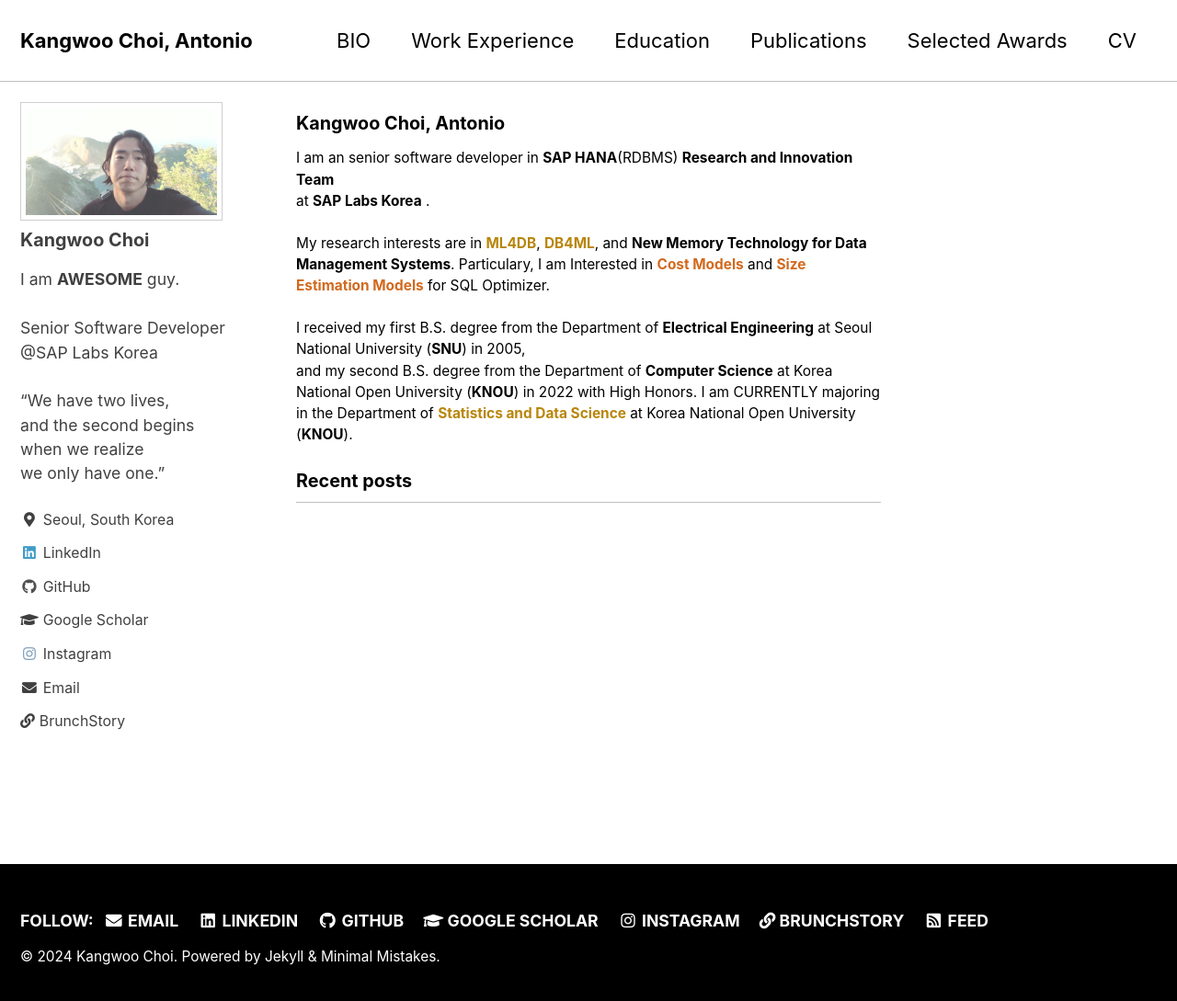
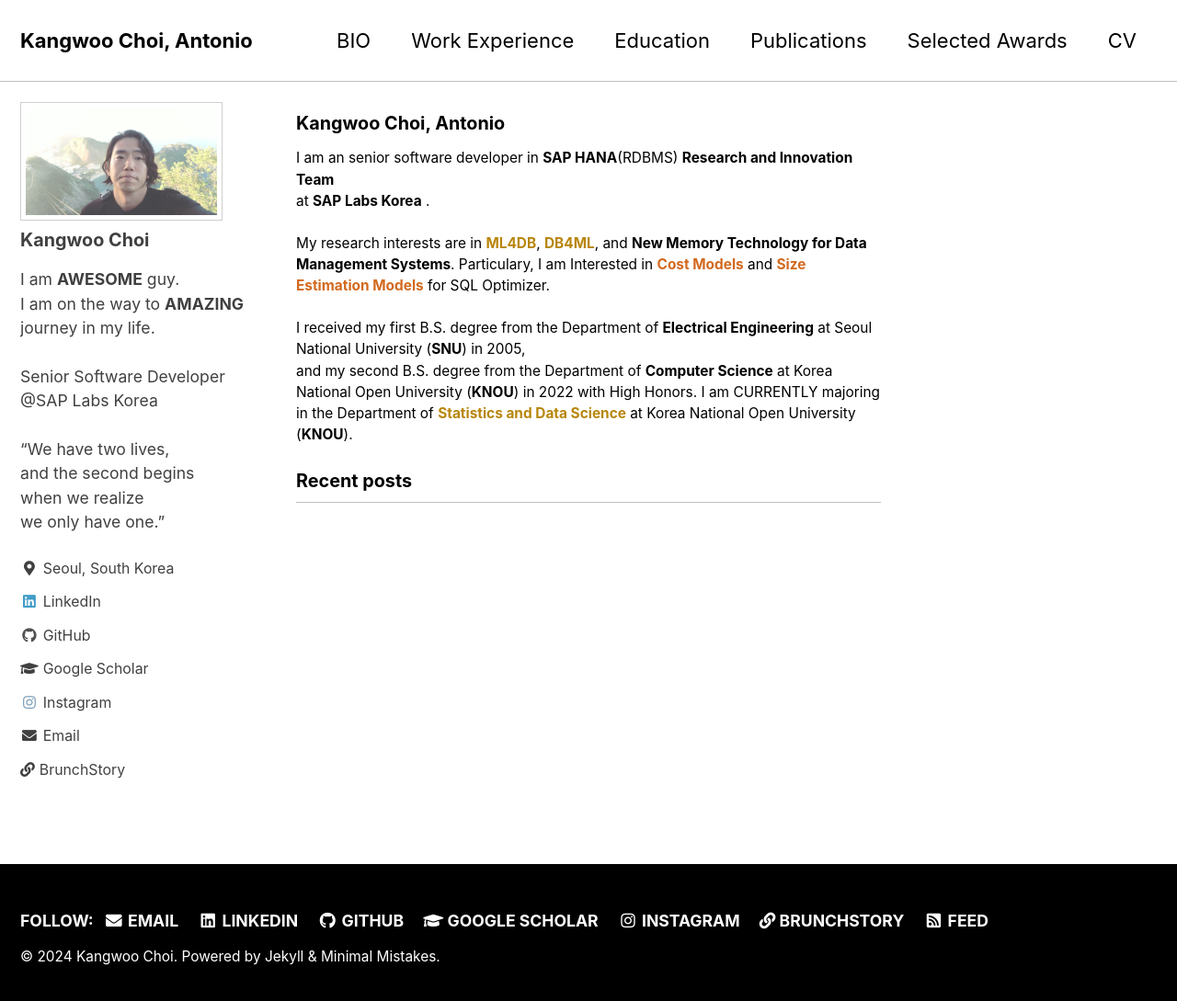
Before and after one commit to KangwooChoi/KangwooChoi.github.io, a Jekyll site: the page built from index.html, in a window 1280 px wide and 1096 px high. Shown: the top 1089 px of the window at 92% size. Built offline with Jekyll 4.4.1, drawn with Linux system fonts in a browser that asks for light colours; cached includes are drawn as plain includes; the list of posts is cut into pages by our own code.

Commit message:
Update _config.yml

```diff
--- a/_config.yml
+++ b/_config.yml
@@ -106,7 +106,7 @@
 author:
   name             : "Kangwoo Choi"
   avatar           : "/assets/images/bio-photo.jpg" # path of avatar image, e.g. "/assets/images/bio-photo.jpg"
-  bio              : 'I am **AWESOME** guy.<br><br>Senior Software Developer<br>@<a href="https://www.sap.com/korea/about/labs-korea.html">SAP Labs Korea</a><br><br>"We have two lives,<br>and the second begins<br>when we realize<br>we only have one."<br>'
+  bio              : 'I am **AWESOME** guy.<br>I am on the way to **AMAZING** journey in my life.<br><br>Senior Software Developer<br>@<a href="https://www.sap.com/korea/about/labs-korea.html">SAP Labs Korea</a><br><br>"We have two lives,<br>and the second begins<br>when we realize<br>we only have one."<br>'
   location         : # '<a href="https://maps.app.goo.gl/gkMpobCdTVoFFeug8">Seoul, South Korea</a>'
   email            : # "mailto:kangwoo.choi.antonio@gamil.com"
   links:
```
